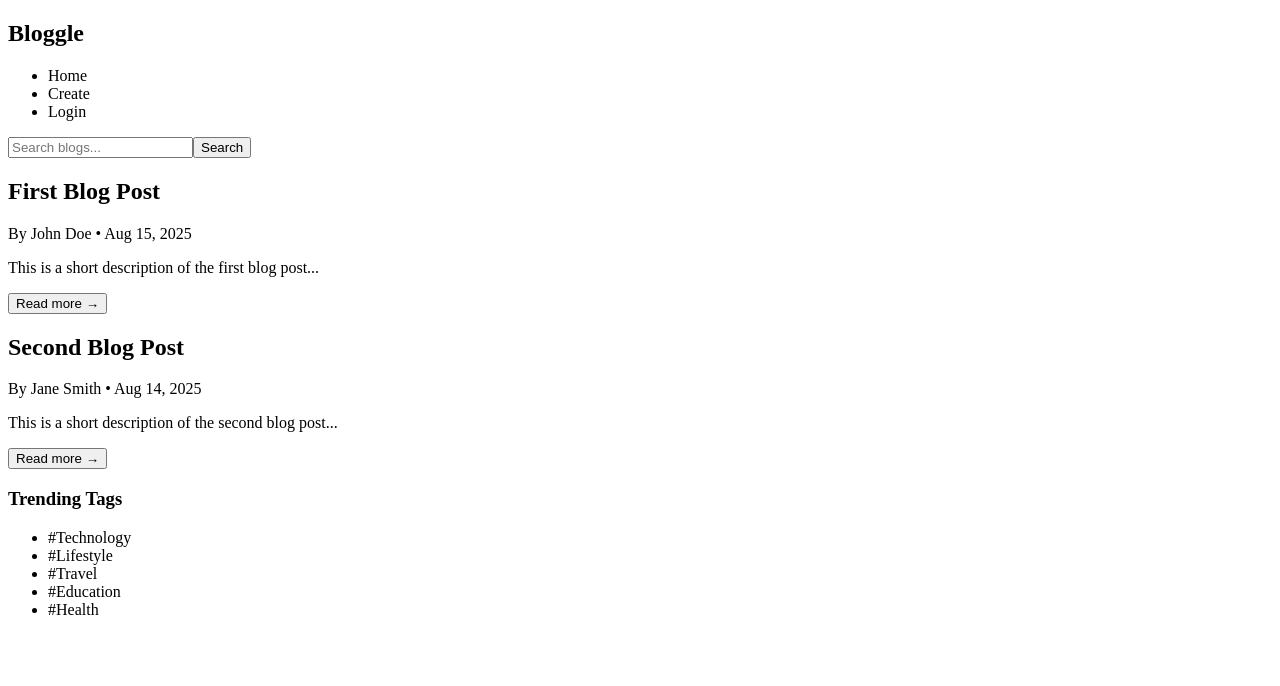
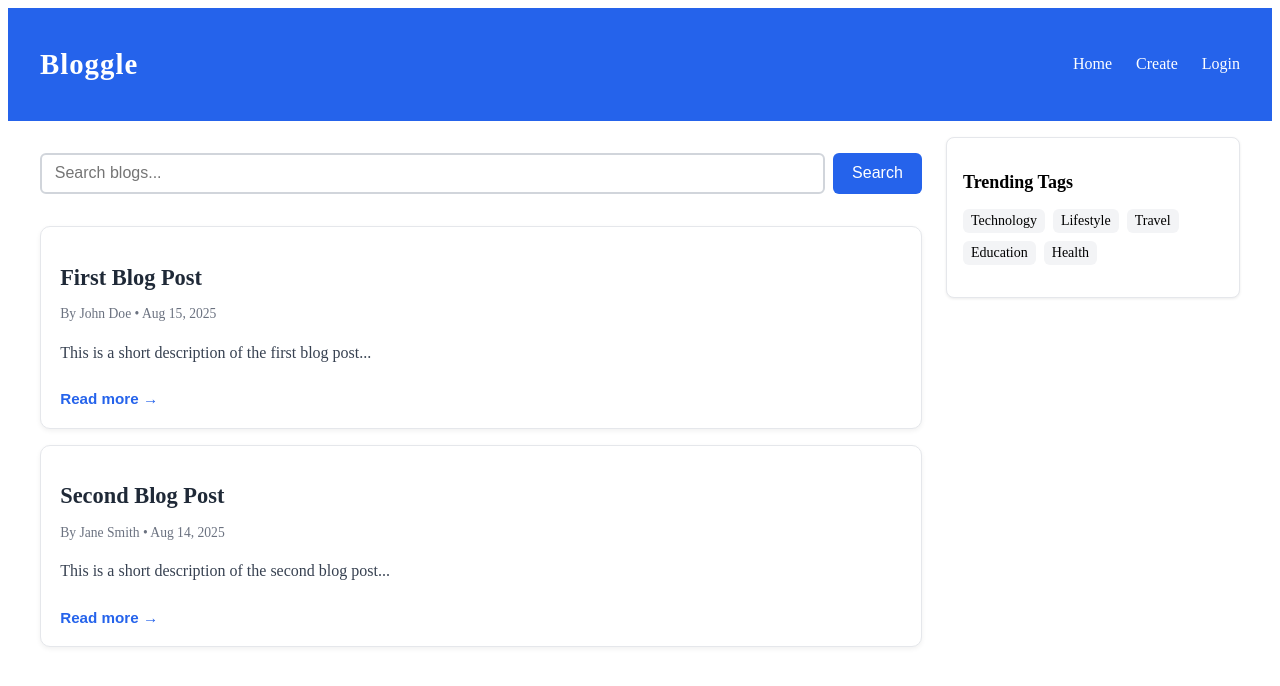
Before and after one commit to sanjuGuna/Bloggle, a React (Vite) app in the folder Frontend/: page / in a window 1280 px wide. Shown: the top 686 px of the page. Built offline with nearby package versions, Linux system fonts and the light colour scheme.

Commit message:
removed the tailwind and added the styles

```diff
--- a/Frontend/src/Pages/Home.jsx
+++ b/Frontend/src/Pages/Home.jsx
@@ -29,16 +29,16 @@ const Home = () => {
   return (
     <div>
       <Navbar />
-      <div className="max-w-6xl mx-auto p-4 grid grid-cols-4 gap-4">
-        <div className="col-span-3">
+      <div className="home-container">
+        <div className="main-content">
           <SearchBar onSearch={handleSearch} />
-          <div className="grid gap-4">
+          <div className="blog-list">
             {blogs.map((blog, index) => (
               <BlogCard key={index} {...blog} />
             ))}
           </div>
         </div>
-        <div>
+        <div className="sidebar-container">
           <Sidebar />
         </div>
       </div>
--- a/Frontend/src/components/BlogCard.jsx
+++ b/Frontend/src/components/BlogCard.jsx
@@ -1,16 +1,15 @@
 import React from "react";
 import "../styles/BlogCard.css";
+
 const BlogCard = ({ title, excerpt, author, date }) => {
     return (
-    <div className="border p-4 rounded shadow hover:shadow-lg transition">
-        <h2 className="text-xl font-bold">{title}</h2>
-        <p className="text-gray-600 text-sm mb-2">
+    <div className="blog-card">
+        <h2>{title}</h2>
+        <p className="meta">
         By {author} • {date}
-    </p>
-    <p>{excerpt}</p>
-    <button className="mt-2 text-blue-600 hover:underline">
-        Read more →
-    </button>
+        </p>
+        <p>{excerpt}</p>
+        <button>Read more →</button>
     </div>
 );
 };
--- a/Frontend/src/components/Navbar.jsx
+++ b/Frontend/src/components/Navbar.jsx
@@ -1,16 +1,17 @@
 import React from "react";
 import "../styles/Navbar.css";
+
 const Navbar = () => {
-    return (
-    <nav className="bg-blue-600 p-4 text-white flex justify-between items-center">
-        <h1 className="text-2xl font-bold">Bloggle</h1>
-        <ul className="flex gap-6">
-            <li className="hover:underline cursor-pointer">Home</li>
-            <li className="hover:underline cursor-pointer">Create</li>
-            <li className="hover:underline cursor-pointer">Login</li>
-        </ul>
+return (
+    <nav className="navbar">
+    <h1>Bloggle</h1>
+    <ul>
+        <li>Home</li>
+        <li>Create</li>
+        <li>Login</li>
+    </ul>
     </nav>
-    );
+);
 };
 
 export default Navbar;
--- a/Frontend/src/components/SearchBar.jsx
+++ b/Frontend/src/components/SearchBar.jsx
@@ -1,28 +1,23 @@
 import React, { useState } from "react";
 import "../styles/SearchBar.css";
+
 const SearchBar = ({ onSearch }) => {
-    const [query, setQuery] = useState("");
+const [query, setQuery] = useState("");
 
-    const handleSearch = (e) => {
+const handleSearch = (e) => {
     e.preventDefault();
     onSearch(query);
 };
 
-    return (
-    <form onSubmit={handleSearch} className="flex gap-2 my-4">
+return (
+    <form onSubmit={handleSearch} className="search-bar">
         <input
         type="text"
         placeholder="Search blogs..."
         value={query}
         onChange={(e) => setQuery(e.target.value)}
-        className="border p-2 w-full rounded"
-        />
-        <button
-        type="submit"
-        className="bg-blue-600 text-white px-4 py-2 rounded hover:bg-blue-700"
-    >
-        Search
-        </button>
+    />
+    <button type="submit">Search</button>
     </form>
 );
 };
--- a/Frontend/src/components/SideBar.jsx
+++ b/Frontend/src/components/SideBar.jsx
@@ -1,18 +1,16 @@
 import React from "react";
 import "../styles/SideBar.css";
+
 const SideBar = () => {
     const tags = ["Technology", "Lifestyle", "Travel", "Education", "Health"];
 
-    return (
-    <aside className="border p-4 rounded shadow">
-        <h3 className="font-bold text-lg mb-2">Trending Tags</h3>
-        <ul className="flex flex-wrap gap-2">
+return (
+    <aside className="sidebar">
+    <h3 className="sidebar-title">Trending Tags</h3>
+    <ul className="tag-list">
         {tags.map((tag, index) => (
-            <li
-            key={index}
-            className="bg-gray-200 px-2 py-1 rounded text-sm cursor-pointer hover:bg-gray-300"
-        >
-            #{tag}
+        <li key={index} className="tag-item">
+            {tag}
         </li>
         ))}
     </ul>
--- a/Frontend/src/styles/BlogCard.css
+++ b/Frontend/src/styles/BlogCard.css
@@ -1,43 +1,50 @@
 .blog-card {
-  background: white;
-  padding: 20px;
+  background: #ffffff;
+  border: 1px solid #e5e7eb;
   border-radius: 10px;
-  border: 1px solid #eee;
-  box-shadow: 0 2px 8px rgba(0,0,0,0.05);
-  transition: transform 0.2s ease, box-shadow 0.2s ease;
+  padding: 1.2rem;
+  box-shadow: 0 2px 5px rgba(0, 0, 0, 0.06);
+  transition: all 0.3s ease;
+  cursor: pointer;
 }
 
 .blog-card:hover {
   transform: translateY(-4px);
-  box-shadow: 0 4px 12px rgba(0,0,0,0.1);
+  box-shadow: 0 8px 18px rgba(0, 0, 0, 0.12);
 }
 
 .blog-card h2 {
-  margin-top: 0;
-  color: #007bff;
+  font-size: 1.4rem;
+  font-weight: bold;
+  color: #1f2937;
+  margin-bottom: 0.5rem;
 }
 
-.meta {
-  font-size: 0.9em;
-  color: gray;
-  margin-bottom: 10px;
+.blog-card .meta {
+  font-size: 0.85rem;
+  color: #6b7280;
+  margin-bottom: 0.8rem;
 }
 
-.excerpt {
-  font-size: 1em;
-  margin-bottom: 15px;
+.blog-card p {
+  font-size: 1rem;
+  color: #374151;
+  line-height: 1.5;
 }
 
-.read-more {
+.blog-card button {
+  background: none;
   border: none;
-  background: none;
-  color: #007bff;
+  color: #2563eb;
   font-weight: bold;
   cursor: pointer;
   padding: 0;
-  transition: 0.2s ease;
+  font-size: 0.95rem;
+  margin-top: 0.6rem;
+  transition: color 0.3s ease;
 }
 
-.read-more:hover {
-  color: #0056b3;
+.blog-card button:hover {
+  color: #1d4ed8;
+  text-decoration: underline;
 }
--- a/Frontend/src/styles/Home.css
+++ b/Frontend/src/styles/Home.css
@@ -1,17 +1,34 @@
 .home-container {
-  display: flex;
-  gap: 20px;
-  max-width: 1100px;
-  margin: 20px auto;
-  padding: 0 15px;
+  max-width: 1200px;
+  margin: 0 auto;
+  padding: 1rem;
+  display: grid;
+  grid-template-columns: 3fr 1fr;
+  gap: 1.5rem;
 }
 
 .main-content {
-  flex: 3;
+  display: flex;
+  flex-direction: column;
+  gap: 1rem;
 }
 
 .blog-list {
-  display: flex;
-  flex-direction: column;
-  gap: 20px;
+  display: grid;
+  gap: 1rem;
 }
+
+.sidebar-container {
+  min-width: 250px;
+}
+
+/* Responsive layout for tablets & mobiles */
+@media (max-width: 768px) {
+  .home-container {
+    grid-template-columns: 1fr;
+  }
+
+  .sidebar-container {
+    min-width: 100%;
+  }
+}
--- a/Frontend/src/styles/Navbar.css
+++ b/Frontend/src/styles/Navbar.css
@@ -1,31 +1,62 @@
 .navbar {
-  background: linear-gradient(90deg, #007bff, #0056b3);
-  padding: 15px 30px;
+  background-color: #2563eb; /* Vibrant blue */
+  padding: 1rem 2rem;
+  color: white;
   display: flex;
   justify-content: space-between;
   align-items: center;
-  color: white;
-  box-shadow: 0 2px 8px rgba(0, 0, 0, 0.1);
 }
 
-.logo {
-  font-size: 1.8em;
+.navbar h1 {
+  font-size: 1.8rem;
   font-weight: bold;
   letter-spacing: 1px;
 }
 
-.nav-links {
+.navbar ul {
   list-style: none;
   display: flex;
-  gap: 25px;
+  gap: 1.5rem;
+  margin: 0;
+  padding: 0;
 }
 
-.nav-links li {
+.navbar li {
   cursor: pointer;
-  font-size: 1em;
+  position: relative;
+  font-size: 1rem;
   transition: color 0.3s ease;
 }
 
-.nav-links li:hover {
-  color: #ffdd57;
+.navbar li:hover {
+  color: #dbeafe;
 }
+
+.navbar li::after {
+  content: "";
+  position: absolute;
+  bottom: -4px;
+  left: 0;
+  width: 0%;
+  height: 2px;
+  background: white;
+  transition: width 0.3s ease;
+}
+
+.navbar li:hover::after {
+  width: 100%;
+}
+
+/* Responsive behavior */
+@media (max-width: 600px) {
+  .navbar {
+    flex-direction: column;
+    gap: 0.5rem;
+    text-align: center;
+  }
+
+  .navbar ul {
+    flex-direction: column;
+    gap: 0.8rem;
+  }
+}
--- a/Frontend/src/styles/SearchBar.css
+++ b/Frontend/src/styles/SearchBar.css
@@ -1,35 +1,48 @@
 .search-bar {
   display: flex;
-  gap: 10px;
-  margin-bottom: 20px;
+  gap: 0.5rem;
+  margin: 1rem 0;
 }
 
 .search-bar input {
   flex: 1;
-  padding: 10px 12px;
-  border: 1px solid #ddd;
-  border-radius: 25px;
-  font-size: 0.95em;
-  transition: 0.3s ease;
+  padding: 0.6rem 0.8rem;
+  font-size: 1rem;
+  border: 2px solid #d1d5db;
+  border-radius: 6px;
+  outline: none;
+  transition: border-color 0.3s ease, box-shadow 0.3s ease;
 }
 
 .search-bar input:focus {
-  outline: none;
-  border-color: #007bff;
-  box-shadow: 0 0 6px rgba(0, 123, 255, 0.3);
+  border-color: #2563eb;
+  box-shadow: 0 0 6px rgba(37, 99, 235, 0.4);
 }
 
 .search-bar button {
-  padding: 10px 20px;
+  padding: 0.6rem 1.2rem;
+  background-color: #2563eb;
+  color: white;
+  font-size: 1rem;
+  font-weight: 500;
   border: none;
-  background: linear-gradient(90deg, #007bff, #0056b3);
-  color: white;
-  font-weight: bold;
-  border-radius: 25px;
+  border-radius: 6px;
   cursor: pointer;
-  transition: 0.3s ease;
+  transition: background-color 0.3s ease, transform 0.2s ease;
 }
 
 .search-bar button:hover {
-  background: linear-gradient(90deg, #0056b3, #003f80);
+  background-color: #1e40af;
+  transform: translateY(-2px);
 }
+
+/* Mobile adjustments */
+@media (max-width: 500px) {
+  .search-bar {
+    flex-direction: column;
+  }
+
+  .search-bar button {
+    width: 100%;
+  }
+}
--- a/Frontend/src/styles/SideBar.css
+++ b/Frontend/src/styles/SideBar.css
@@ -1,34 +1,35 @@
 .sidebar {
-  background: white;
-  padding: 20px;
-  border-radius: 10px;
-  border: 1px solid #eee;
-  box-shadow: 0 2px 8px rgba(0,0,0,0.05);
+  border: 1px solid #e5e7eb;
+  padding: 1rem;
+  border-radius: 8px;
+  background-color: #ffffff;
+  box-shadow: 0 1px 3px rgba(0, 0, 0, 0.08);
 }
 
-.sidebar h3 {
-  margin-bottom: 10px;
-  color: #007bff;
+.sidebar-title {
+  font-weight: bold;
+  font-size: 1.125rem;
+  margin-bottom: 0.75rem;
 }
 
 .tag-list {
-  list-style: none;
-  padding: 0;
   display: flex;
   flex-wrap: wrap;
-  gap: 8px;
+  gap: 0.5rem;
+  padding: 0;
+  list-style: none;
 }
 
-.tag-list li {
-  background: #f0f0f0;
-  padding: 6px 12px;
-  border-radius: 20px;
-  font-size: 0.9em;
+.tag-item {
+  background-color: #f3f4f6;
+  padding: 0.25rem 0.5rem;
+  border-radius: 6px;
+  font-size: 0.875rem;
   cursor: pointer;
-  transition: 0.3s ease;
+  transition: background-color 0.25s ease, transform 0.2s ease;
 }
 
-.tag-list li:hover {
-  background: #007bff;
-  color: white;
+.tag-item:hover {
+  background-color: #e5e7eb;
+  transform: translateY(-1px);
 }
```
Also changed, not shown: Frontend/package.json (+6 -1 lines), 1 other file (tests, documents, lock files or other folders).
